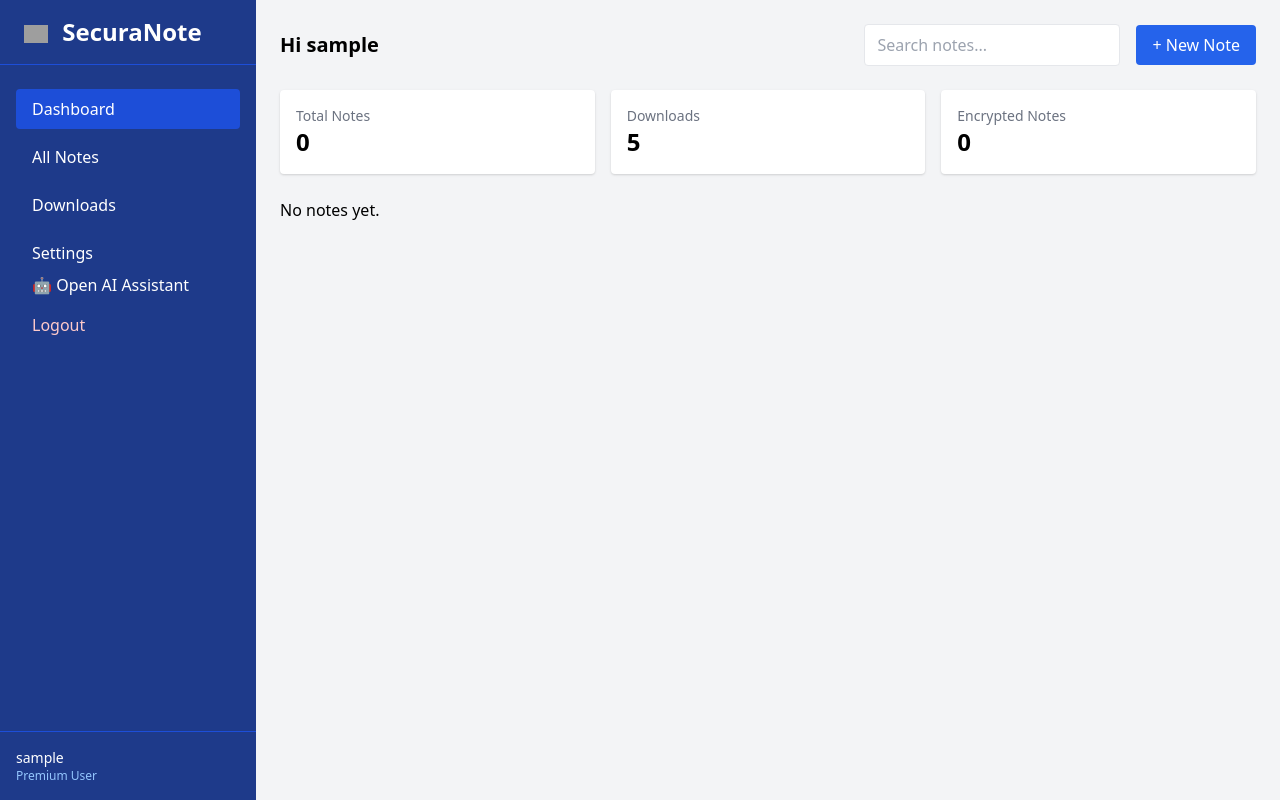
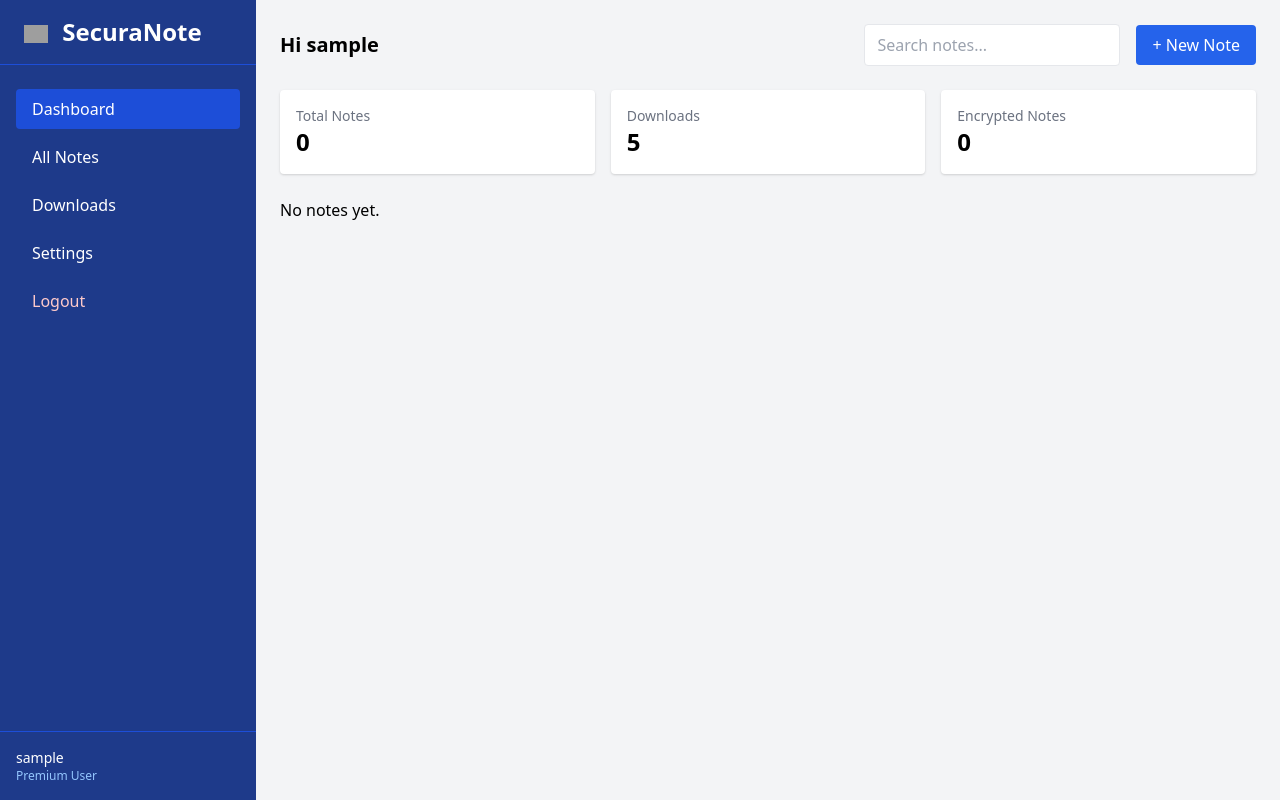
Before and after one commit to Harsha-k04/securanote, a Flask app: page /dashboard in a window 1280 px wide. Run offline with Flask 3, Linux system fonts and the light colour scheme; the visitor is signed in with stand-in values (Sample User, id 1); data that the repository does not hold is empty; parts of the project's set-up code (start-up, migrations or seed data) failed here and were passed over; grey boxes are pictures that could not be loaded.

Commit message:
Update dashboard.html

```diff
--- a/securanote/templates/dashboard.html
+++ b/securanote/templates/dashboard.html
@@ -32,9 +32,6 @@
       <a href="#" class="block px-4 py-2 rounded hover:bg-blue-800">All Notes</a>
       <a href="#" class="block px-4 py-2 rounded hover:bg-blue-800">Downloads</a>
       <a href="#" class="block px-4 py-2 rounded hover:bg-blue-800">Settings</a>
-      <a href="{{ url_for('ai.assistant') }}" class="btn-primary px-4 py-2 rounded-lg text-white font-medium">
-        🤖 Open AI Assistant
-      </a>
       <a href="{{ url_for('auth.logout') }}" class="block px-4 py-2 rounded hover:bg-blue-800 text-red-200">Logout</a>
 
     </nav>
```
